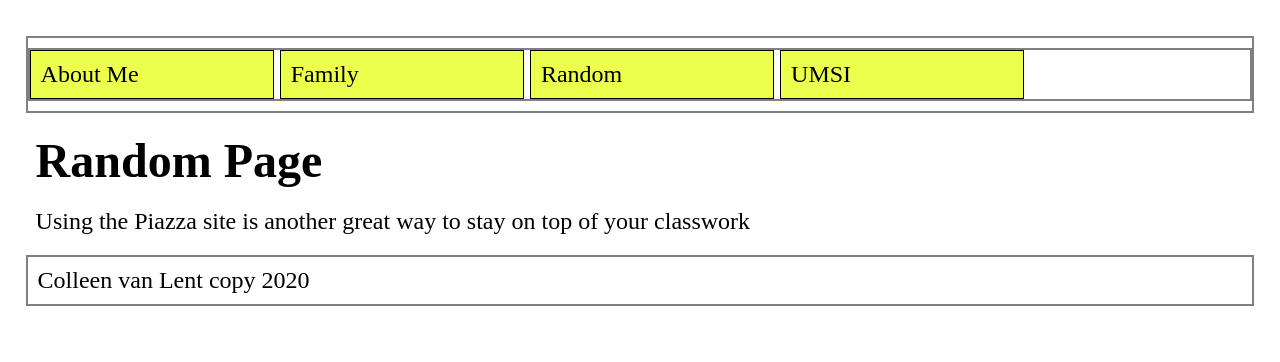
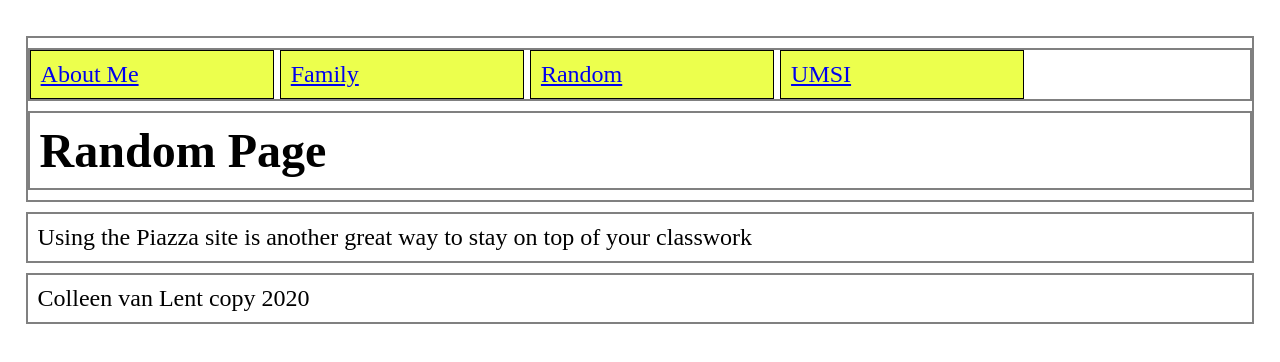
Before and after one commit to madzt/homework1-2021, a plain HTML site: page random.html in a window 1280 px wide. Drawn offline with Linux system fonts and the light colour scheme.

Commit message:
Add files via upload

```diff
--- a/random.html
+++ b/random.html
@@ -1,4 +1,5 @@
 <!DOCTYPE html>
+<!--  -->
 <html lang="en">
 <head>
 	<!--  TIP
@@ -6,7 +7,7 @@
 	the console. -->
 	<meta charset="UTF-8">
 	<meta name="viewport" content="width=device-width, initial-scale=1.0">
-	<link rel="icon" href="imgs/favicon">
+	<link rel="icon" href="imgs/favicon.ico">
 	<link rel="stylesheet" href="css/html5reset.css">
 	<link rel="stylesheet" href="css/style.css">
 	<title>Random</title>
@@ -15,21 +16,24 @@
 	<header>
 		<nav>
 			<ul>
-				<li>About Me</li>
-				<li>Family</li>
-				<li>Random</li>
-				<li>UMSI</li>
+				<li><a href = "index.html">About Me</a></li>
+				<li><a href = "personal.html">Family</a></li>
+				<li><a href = "random.html">Random</a></li>
+				<li><a href = "http://www.si.umich.edu">UMSI</a></li>
 			</ul>
 		</nav>
-	</header>
-
-	<h2>Random Page</h2>
 
 
+	 <h1>Random Page</h1>
+
+    </header>
+
+    <main>
 	<p>Using the Piazza site is another great way to stay on top of your classwork</p>
-
+    </main>
 	<footer>
 		<p>Colleen van Lent copy 2020</p>
 	</footer>
+
 </body>
 </html>
```
